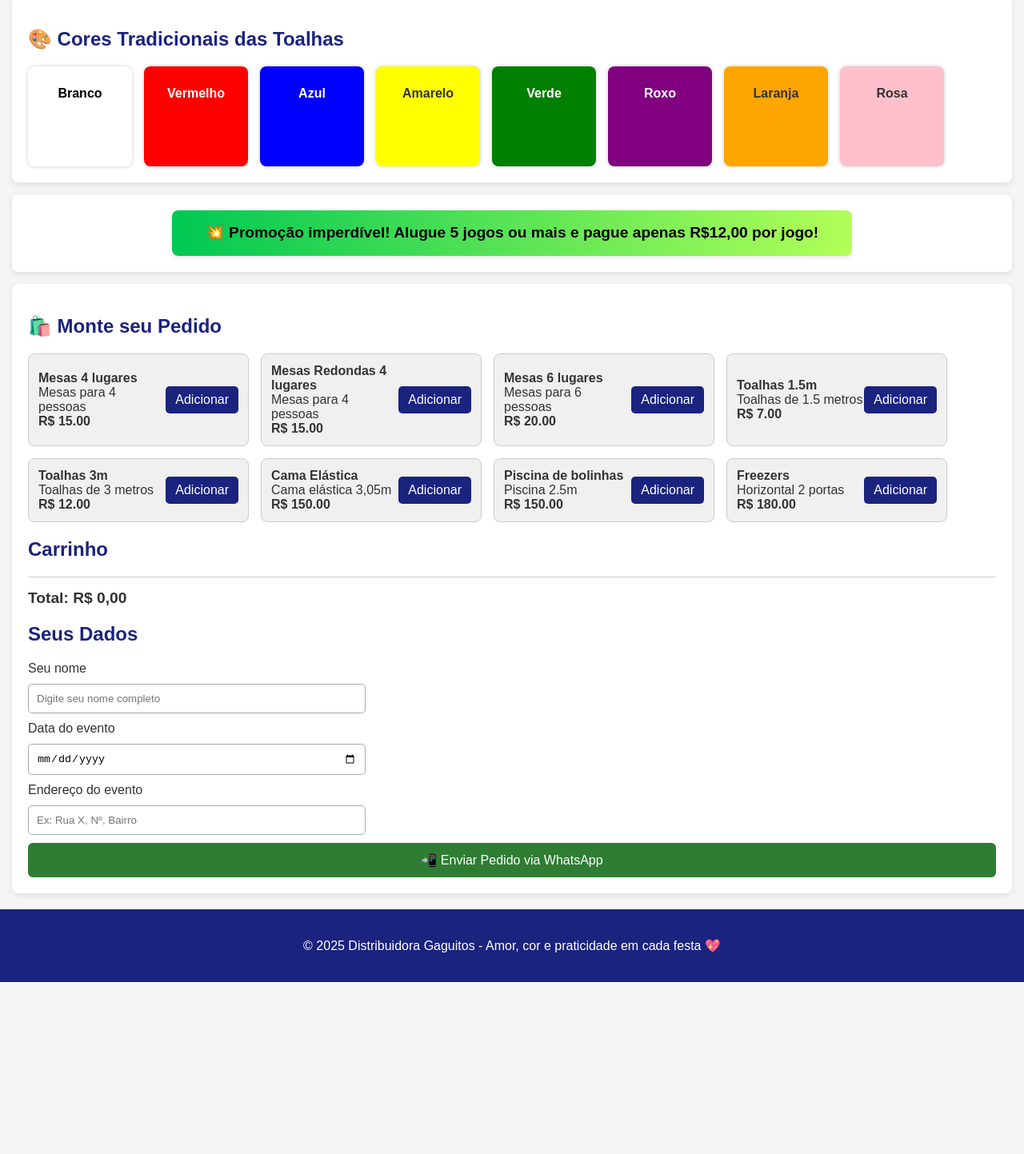
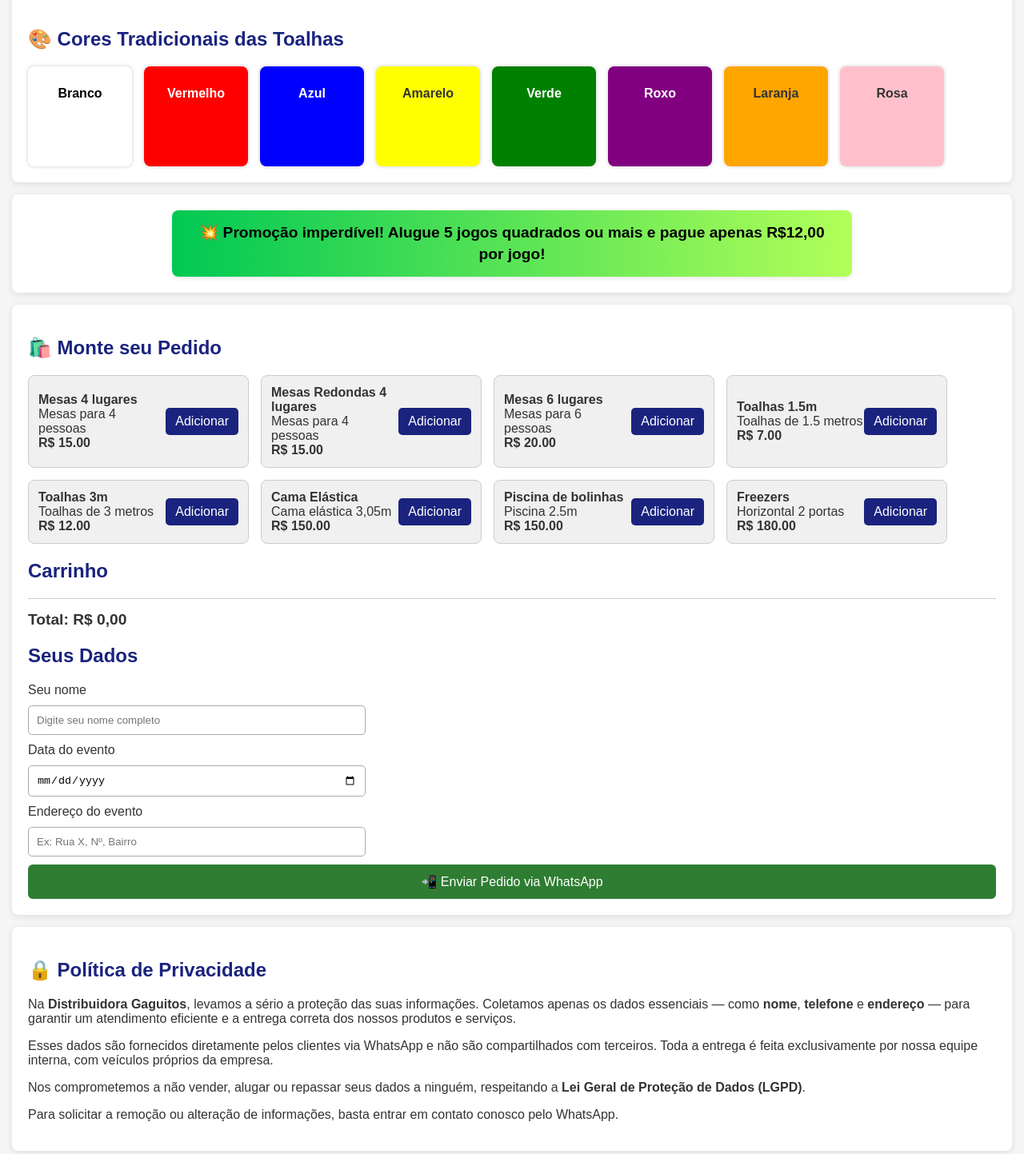
Before and after one commit to italonascmt/distribuidora-gaguitos, a plain HTML site: page index.html in a window 1280 px wide. Shown: the part 513-1956 px from the top of the page at 80% size. Before the commit the page ends 1741 px from the top, so only its background shows below. Drawn offline with Linux system fonts and the light colour scheme.

Commit message:
update promoção

```diff
--- a/index.html
+++ b/index.html
@@ -211,6 +211,7 @@
     <a class="button" href="https://wa.me/5561998084480" target="_blank">💬 WhatsApp</a>
     <a class="button" href="https://www.instagram.com/distribuidora_gaguitos/" target="_blank">📸 Instagram</a>
     <a class="button" href="https://www.google.com/maps?q=Distribuidora+Gaguitos" target="_blank">📍 Nosso Endereço</a>
+
   </nav>
 
   <section>
@@ -241,7 +242,7 @@
   <!-- 🔹 Novo banner de promoção -->
   <section class="promocao-container">
     <div class="promocao-texto">
-      💥 <strong>Promoção imperdível!</strong> Alugue 5 jogos ou mais e pague apenas <b>R$12,00</b> por jogo!
+      💥 <strong>Promoção imperdível!</strong> Alugue 5 jogos quadrados ou mais e pague apenas <b>R$12,00</b> por jogo!
     </div>
   </section>
 
@@ -266,6 +267,15 @@
       <button onclick="finalizarPedido()">📲 Enviar Pedido via WhatsApp</button>
     </div>
   </section>
+
+    <section id="politica-de-privacidade">
+    <h2>🔒 Política de Privacidade</h2>
+    <p>Na <strong>Distribuidora Gaguitos</strong>, levamos a sério a proteção das suas informações. Coletamos apenas os dados essenciais — como <strong>nome</strong>, <strong>telefone</strong> e <strong>endereço</strong> — para garantir um atendimento eficiente e a entrega correta dos nossos produtos e serviços.</p>
+    <p>Esses dados são fornecidos diretamente pelos clientes via WhatsApp e não são compartilhados com terceiros. Toda a entrega é feita exclusivamente por nossa equipe interna, com veículos próprios da empresa.</p>
+    <p>Nos comprometemos a não vender, alugar ou repassar seus dados a ninguém, respeitando a <strong>Lei Geral de Proteção de Dados (LGPD)</strong>.</p>
+    <p>Para solicitar a remoção ou alteração de informações, basta entrar em contato conosco pelo WhatsApp.</p>
+  </section>
+
 
   <footer>
     <p>© 2025 Distribuidora Gaguitos - Amor, cor e praticidade em cada festa 💖</p>
```
